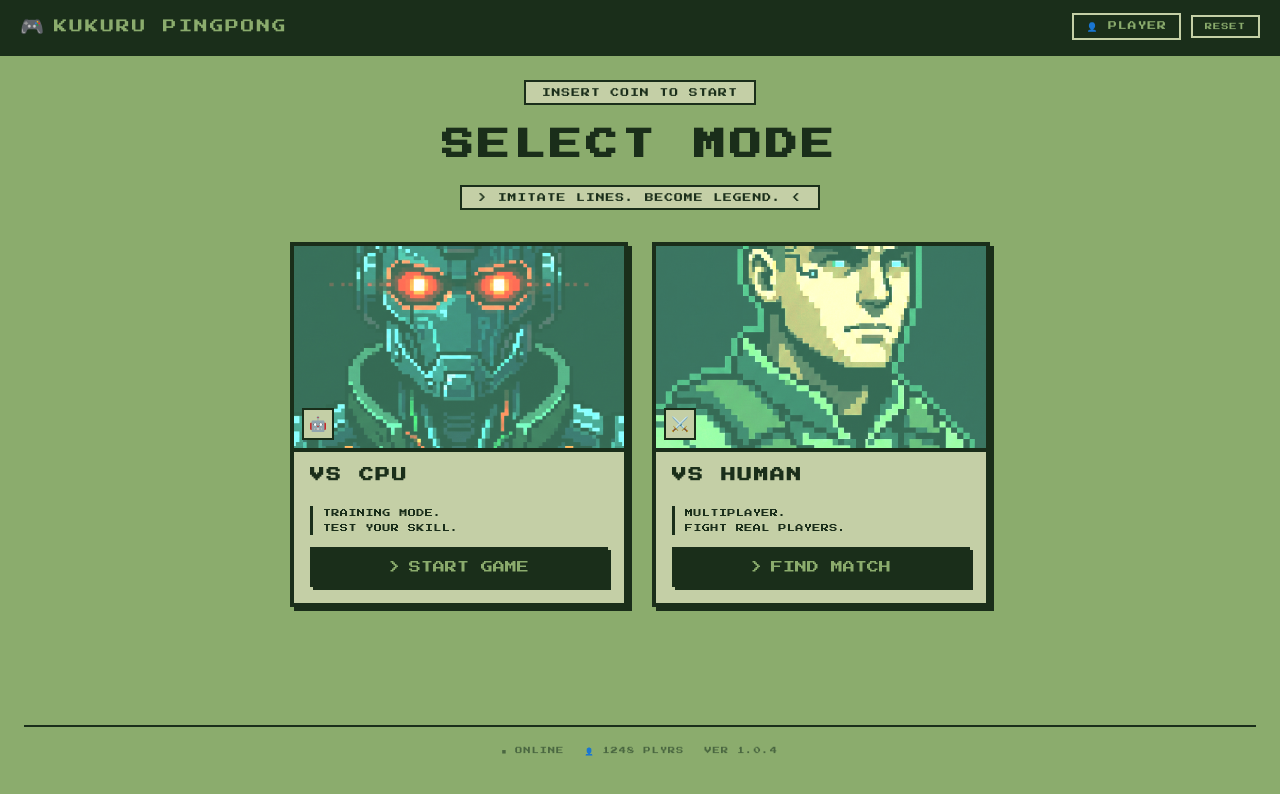
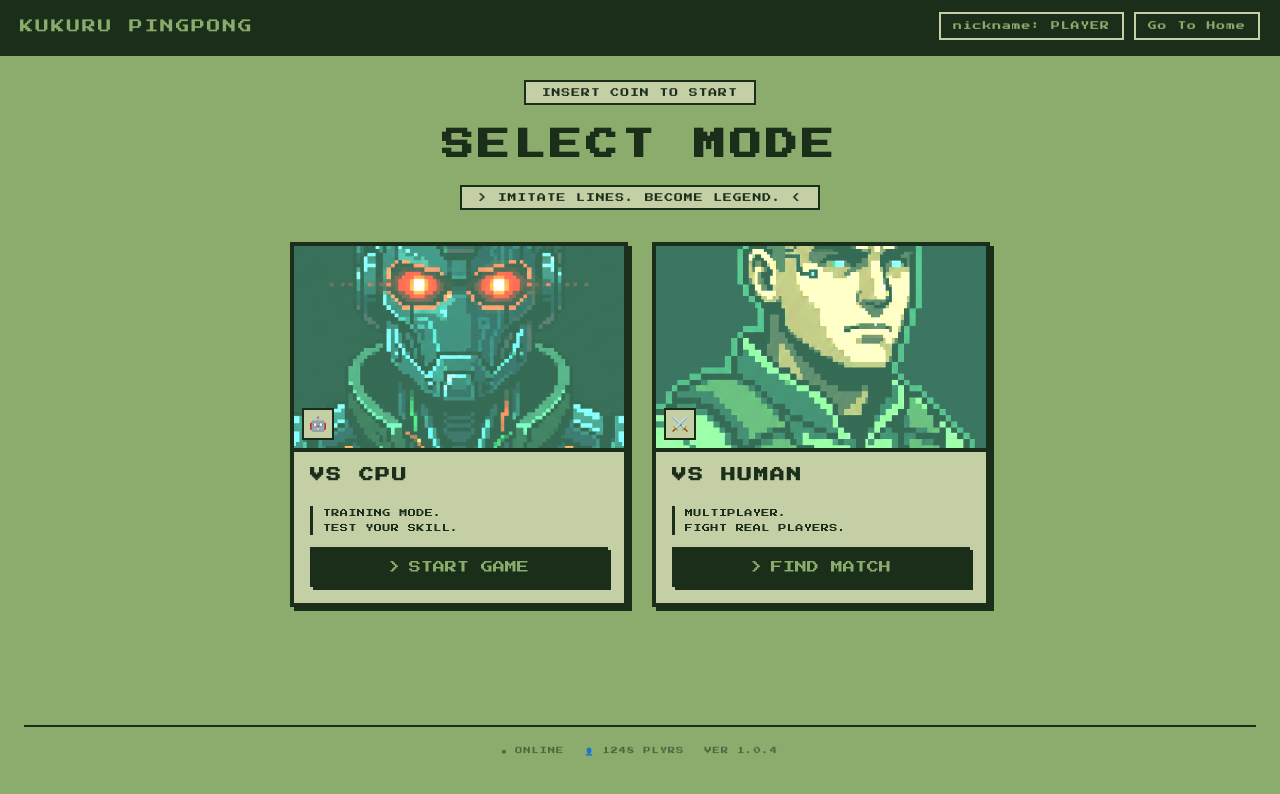
Before and after one commit to Kukuru-Pingpong/kukuruPingpong, a Next.js app in the folder apps/web/: page /select-mode in a window 1280 px wide. Shown: the top 794 px of the page. Built offline with nearby package versions, Linux system fonts and the light colour scheme; a web font is replaced by a local one.

Commit message:
header sytle

```diff
--- a/apps/web/src/features/lobby/ui/LobbyScreen.tsx
+++ b/apps/web/src/features/lobby/ui/LobbyScreen.tsx
@@ -18,13 +18,14 @@ export default function LobbyScreen({
       {/* Header */}
       <header className="lobby-header">
         <div className="lobby-header-left">
-          <span className="lobby-header-icon">🎮</span>
           <span className="lobby-header-title">KUKURU PINGPONG</span>
         </div>
         <div className="lobby-header-right">
-          <div className="lobby-nickname-badge">👤 {nickname || 'PLAYER'}</div>
+          <div className="lobby-nickname-badge">
+            nickname: {nickname || 'PLAYER'}
+          </div>
           <button className="lobby-reset-btn" onClick={onReset}>
-            RESET
+            Go To Home
           </button>
         </div>
       </header>
--- a/apps/web/src/shared/ui/styles/globals.css
+++ b/apps/web/src/shared/ui/styles/globals.css
@@ -2166,9 +2166,13 @@ h2 {
   color: var(--text-light);
   font-family: var(--font-pixel);
   font-size: 0.55rem;
-  padding: 6px 12px;
+  padding: 4px 12px;
   border: 2px solid var(--border-light);
   letter-spacing: 1px;
+  height: 28px;
+  display: flex;
+  align-items: center;
+  line-height: 1;
 }
 
 .lobby-reset-btn {
@@ -2176,10 +2180,14 @@ h2 {
   border: 2px solid var(--border-light);
   color: var(--text-light);
   font-family: var(--font-pixel);
-  font-size: 0.45rem;
-  padding: 6px 12px;
+  font-size: 0.55rem;
+  padding: 4px 12px;
   cursor: pointer;
   letter-spacing: 1px;
+  height: 28px;
+  display: flex;
+  align-items: center;
+  line-height: 1;
 }
 
 .lobby-main {
```
